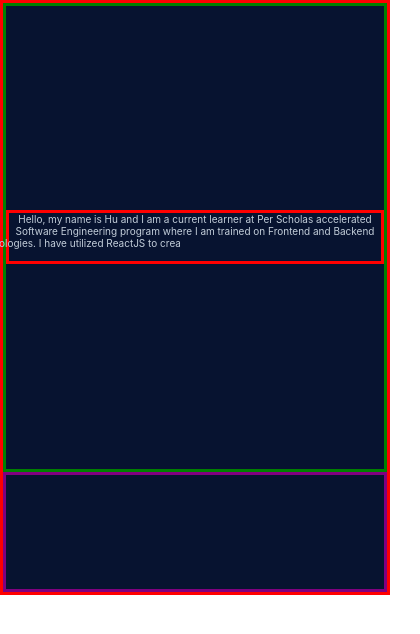
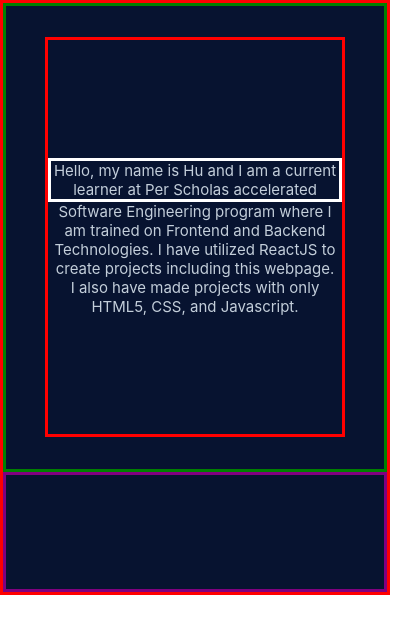
Before and after one commit to potatomon0/potatomon0.github.io, a React (Create React App) app: page / in a window 390 px wide. Shown: the top 634 px of the page, 420 px wide, since content can reach past the window. Built offline with nearby package versions, Linux system fonts and the light colour scheme; no server answers.

Commit message:
removed(hide) unnecessary component and changed maintext display on mobile page

```diff
--- a/src/pages/Main.css
+++ b/src/pages/Main.css
@@ -278,51 +278,51 @@
         flex-direction: column;
         justify-content: center;
         align-items: center;
-        font-size: 13px;
-        color: #C3CEDA
+        font-size: 15px;
+        color: #C3CEDA;
+        width:300px;
+        height:400px;
+        align-self: center;
     }
     .mainTextP1 {
-        font-size: 10px;
         text-align: center;
-        width: 450px;
-        white-space: nowrap;
-        overflow: hidden;
-        animation: mainText 2s steps(45, end), blink-caret 0.5s step-end infinite alternate;
+        /* width: 450px; */
+        border:solid white;
+        word-wrap:break-word;
+        overflow:wrap;
+        animation: mainTextFadeIn 2s;
     }
 
     .mainTextP2 {
-        font-size: 10px;
-        width: 450px;
-        white-space: nowrap;
-        overflow: hidden;
-        animation: mainText 2s steps(45, end), blink-caret 0.5s step-end infinite alternate;
+        /* white-space: nowrap;
+        overflow: hidden; */
+        animation: mainTextFadeIn 2s;
         animation-fill-mode: both;
-        animation-delay: 2s;
+        animation-delay: 1.2s;
     }
 
     .mainTextP3 {
-        font-size: 10px;
-        width: 450px;
-        white-space: nowrap;
-        overflow: hidden;
-        animation: mainText 2s steps(45, end), blink-caret 0.5s step-end infinite alternate;
+        /* white-space: nowrap;
+        overflow: hidden; */
+        animation: mainTextFadeIn 2s;
         animation-fill-mode: both;
-        animation-delay: 4s;
+        animation-delay: 2.4s;
     }
 
     .mainTextP4 {
-        font-size: 10px;
-        width: 450px;
-        white-space: nowrap;
-        overflow: hidden;
-        animation: mainText 2s steps(45, end), blink-caret 0.5s step-end infinite alternate;
+        /* white-space: nowrap;
+        overflow: hidden; */
+        animation: mainTextFadeIn 2s;
         animation-fill-mode: both;
-        animation-delay: 6s;
+        animation-delay: 3.6s;
     }
 
-    @keyframes mainText {
+    @keyframes mainTextFadeIn {
         0% {
-            width: 0;
+            opacity:0;
+        }
+        65%{
+            opacity:1;
         }
     }
 
```
